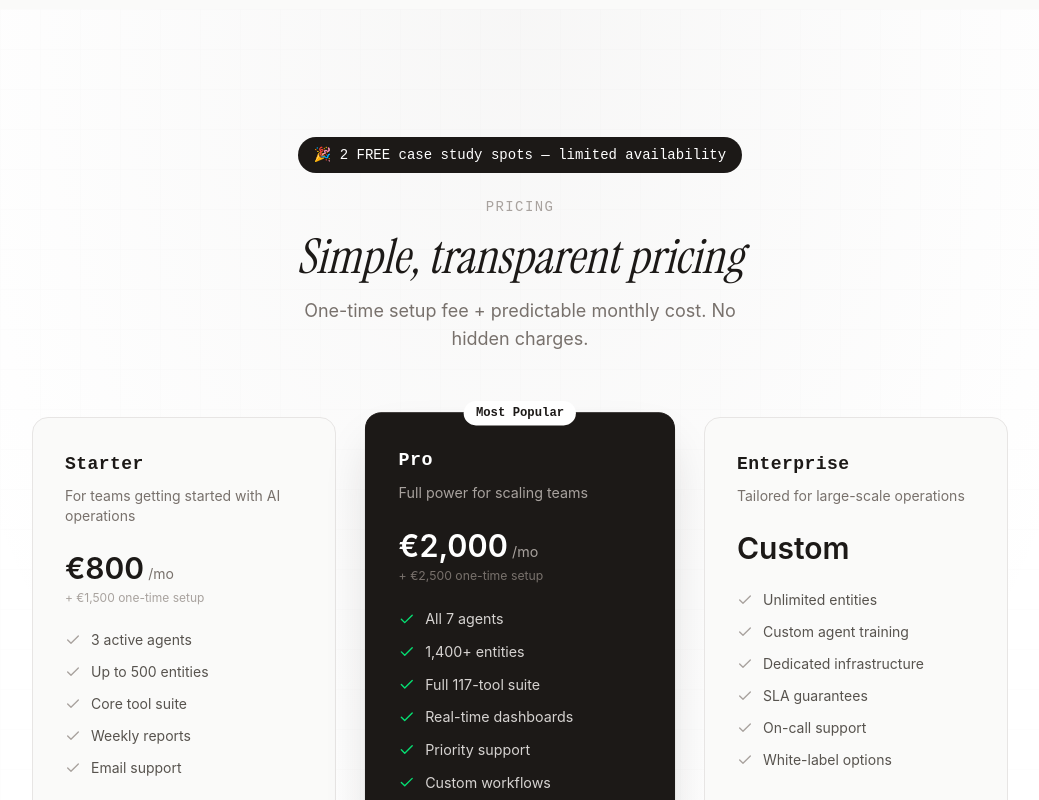
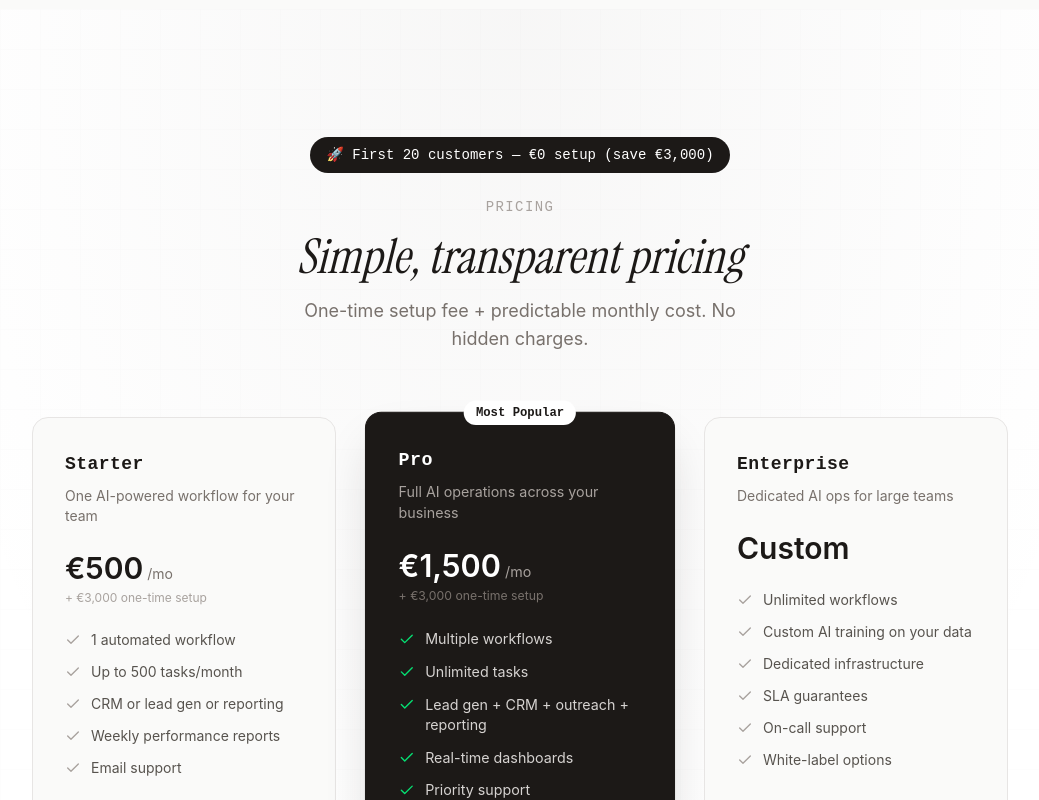
Before and after one commit to Fato07/elav-site, a Next.js app: page / in a window 1280 px wide. Shown: the part 9160-9960 px from the top of the page, without its empty margins (120-1159 px from the left). Built offline with nearby package versions, Linux system fonts and the light colour scheme.

Commit message:
pricing: €3K setup + €500/€1500 mo, launch promo €0 setup for first 20

```diff
--- a/src/components/pricing.tsx
+++ b/src/components/pricing.tsx
@@ -6,30 +6,30 @@ import { Check } from "lucide-react";
 const tiers = [
   {
     name: "Starter",
-    setup: "€1,500",
-    monthly: "€800",
-    description: "For teams getting started with AI operations",
+    setup: "€3,000",
+    monthly: "€500",
+    description: "One AI-powered workflow for your team",
     features: [
-      "3 active agents",
-      "Up to 500 entities",
-      "Core tool suite",
-      "Weekly reports",
+      "1 automated workflow",
+      "Up to 500 tasks/month",
+      "CRM or lead gen or reporting",
+      "Weekly performance reports",
       "Email support",
     ],
     highlighted: false,
   },
   {
     name: "Pro",
-    setup: "€2,500",
-    monthly: "€2,000",
-    description: "Full power for scaling teams",
+    setup: "€3,000",
+    monthly: "€1,500",
+    description: "Full AI operations across your business",
     features: [
-      "All 7 agents",
-      "1,400+ entities",
-      "Full 117-tool suite",
+      "Multiple workflows",
+      "Unlimited tasks",
+      "Lead gen + CRM + outreach + reporting",
       "Real-time dashboards",
       "Priority support",
-      "Custom workflows",
+      "Custom integrations",
     ],
     highlighted: true,
   },
@@ -37,10 +37,10 @@ const tiers = [
     name: "Enterprise",
     setup: "Custom",
     monthly: "Custom",
-    description: "Tailored for large-scale operations",
+    description: "Dedicated AI ops for large teams",
     features: [
-      "Unlimited entities",
-      "Custom agent training",
+      "Unlimited workflows",
+      "Custom AI training on your data",
       "Dedicated infrastructure",
       "SLA guarantees",
       "On-call support",
@@ -81,7 +81,7 @@ export default function Pricing() {
           className="text-center mb-6"
         >
           <span className="inline-block px-4 py-2 rounded-full bg-stone-900 text-white text-sm font-[family-name:var(--font-mono)]">
-            🎉 2 FREE case study spots — limited availability
+            🚀 First 20 customers — €0 setup (save €3,000)
           </span>
         </motion.div>
 
```
